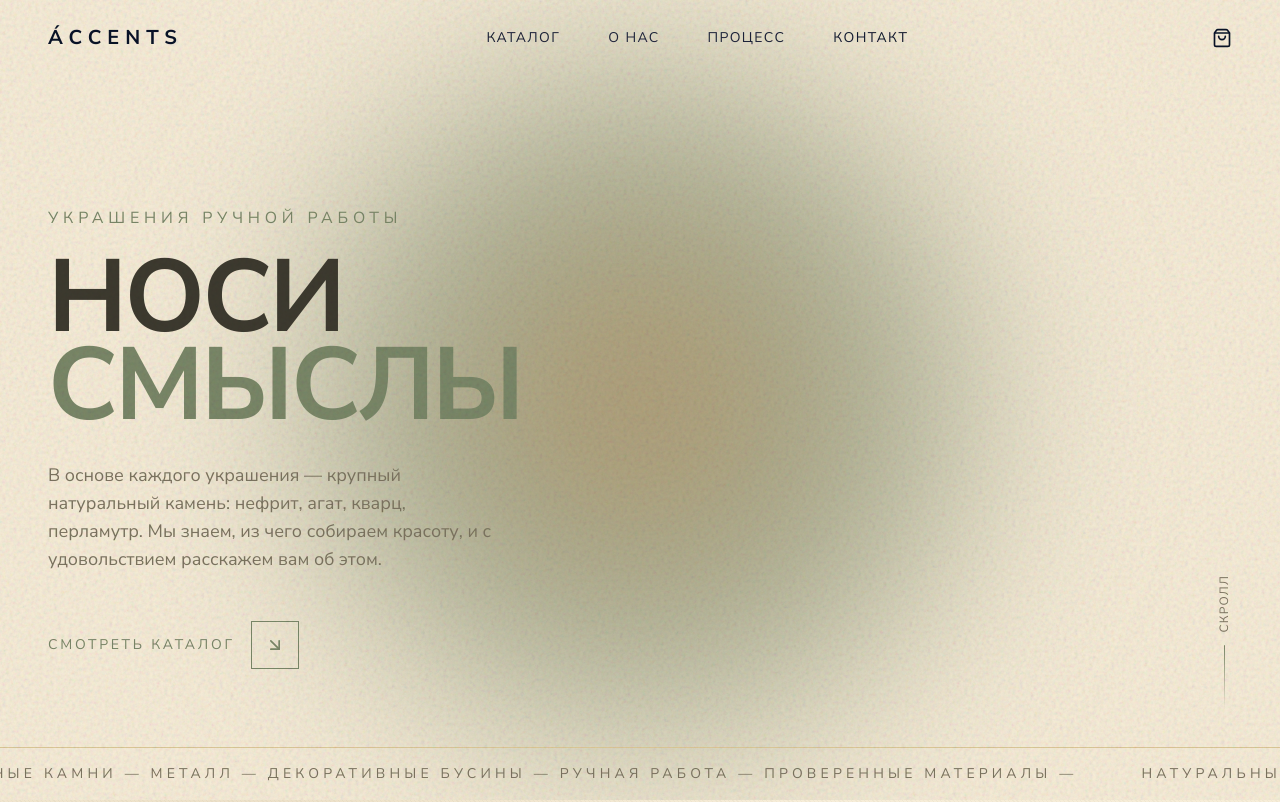
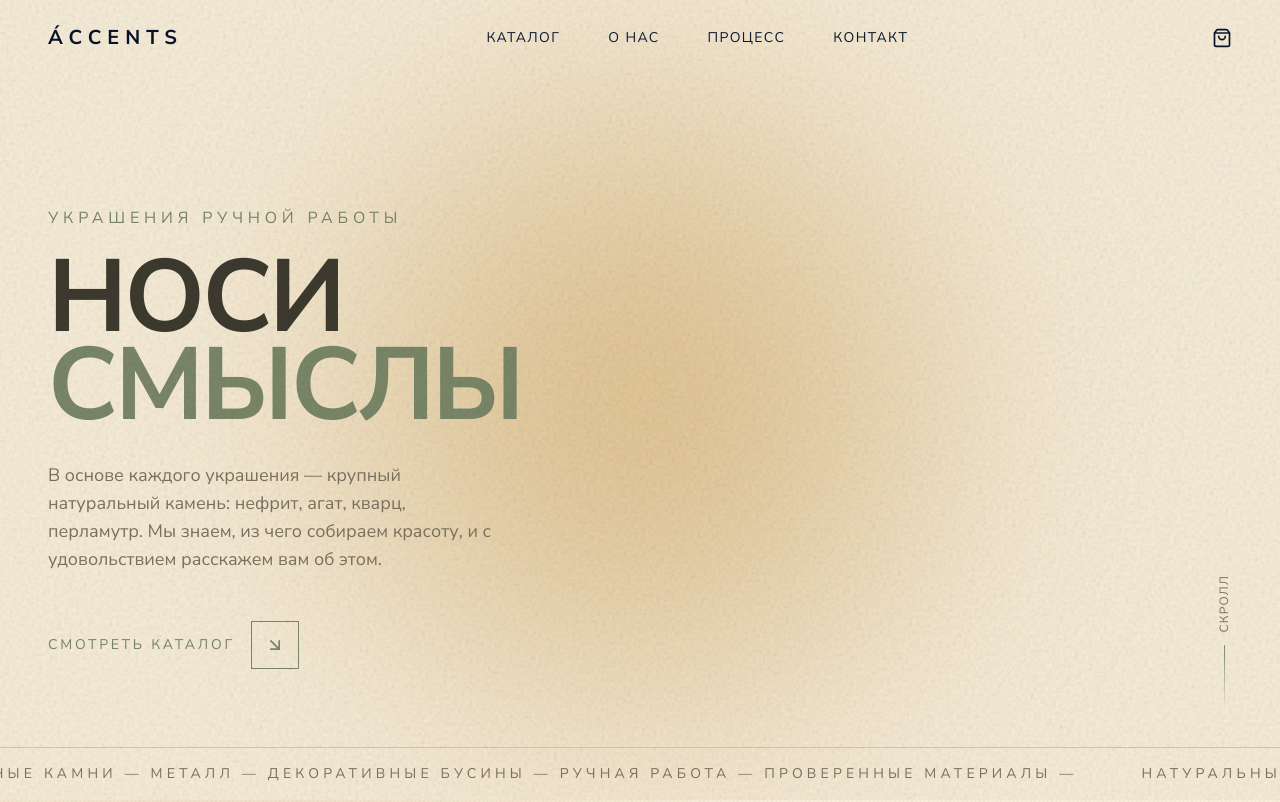
Before and after one commit to evemoon5/accents, a Next.js app: page / in a window 1280 px wide. Shown: the top 802 px of the page. Built offline with nearby package versions, Linux system fonts and the light colour scheme.

Commit message:
Свечение: убрано грязное смешение цветов, один тёплый золотистый тон. Полоски текстуры сделаны тёплыми вместо серо-оливковых

```diff
--- a/app/globals.css
+++ b/app/globals.css
@@ -102,7 +102,7 @@ body {
   background-image:
     radial-gradient(circle at 20% 15%, rgba(166, 138, 91, 0.16) 0%, transparent 45%),
     radial-gradient(circle at 80% 70%, rgba(122, 135, 104, 0.18) 0%, transparent 50%),
-    repeating-linear-gradient(45deg, rgba(61, 58, 47, 0.035) 0px, rgba(61, 58, 47, 0.035) 1px, transparent 1px, transparent 3px);
+    repeating-linear-gradient(45deg, rgba(150, 108, 50, 0.05) 0px, rgba(150, 108, 50, 0.05) 1px, transparent 1px, transparent 3px);
   background-attachment: fixed;
 }
 
@@ -129,7 +129,7 @@ body {
   border-radius: 9999px;
   pointer-events: none;
   filter: blur(70px);
-  background: radial-gradient(circle, rgba(166, 138, 91, 0.85) 0%, rgba(122, 135, 104, 0.6) 42%, transparent 74%);
+  background: radial-gradient(circle, rgba(212, 174, 110, 0.75) 0%, rgba(212, 174, 110, 0.35) 45%, transparent 75%);
 }
 
 /* Glitch text effect */
```
